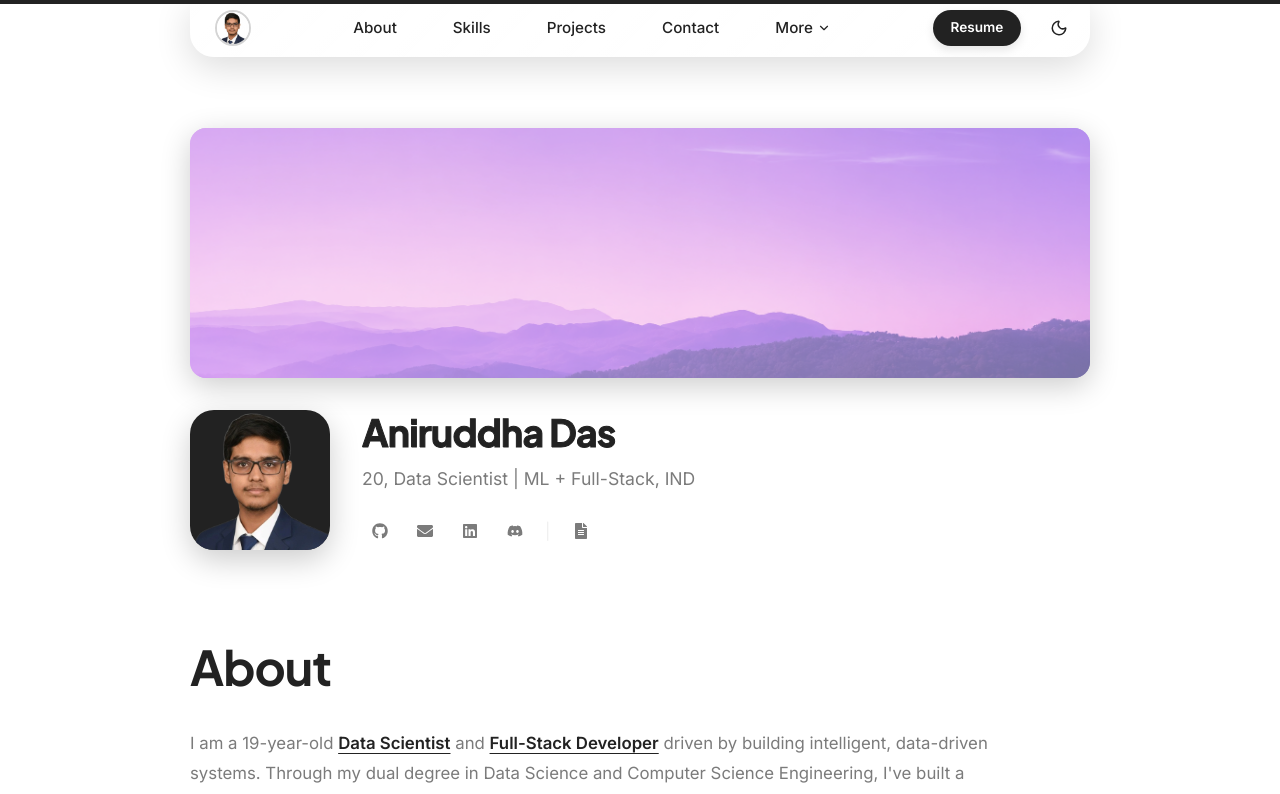
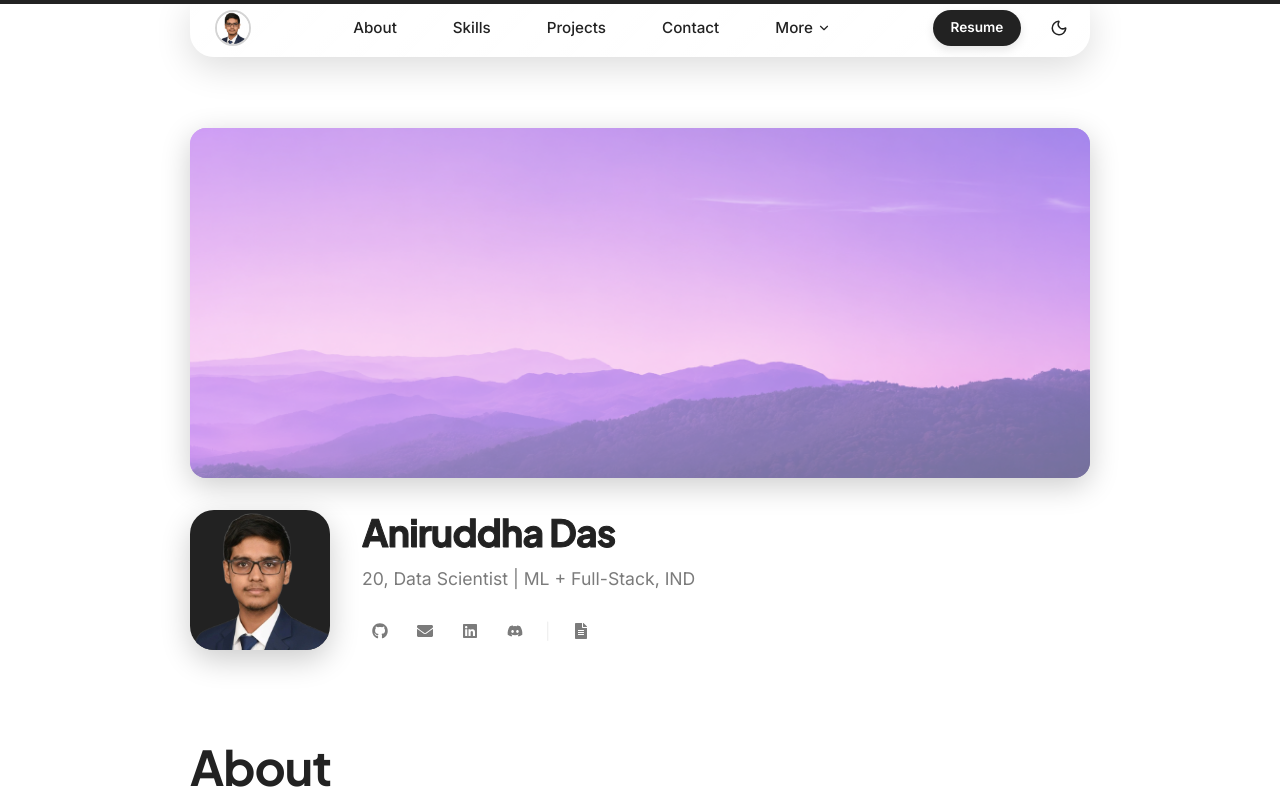
Before and after one commit to 24f2006234/aniruddha-portfolio, a React (Vite) app: page / in a window 1280 px wide. Shown: the top 794 px of the page. Built offline with nearby package versions, Linux system fonts and the light colour scheme.

Commit message:
style: Increase height of Hero banner

```diff
--- a/src/styles/Hero.css
+++ b/src/styles/Hero.css
@@ -9,7 +9,7 @@
 
 .hero-banner-wrapper {
   width: 100%;
-  height: 250px;
+  height: 350px;
   border-radius: 16px;
   overflow: hidden;
   margin-bottom: 2rem;
```
